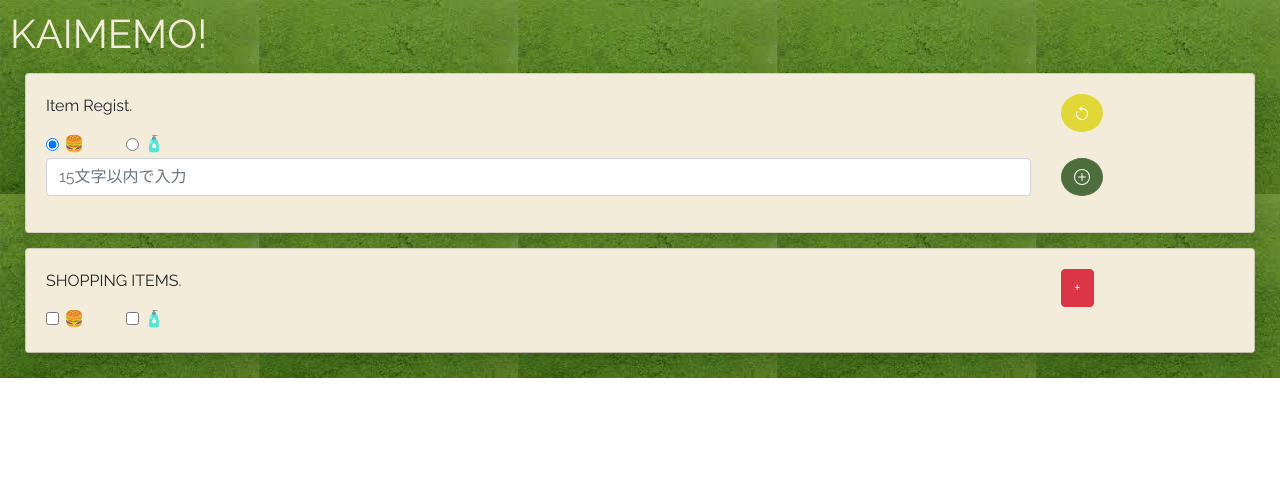
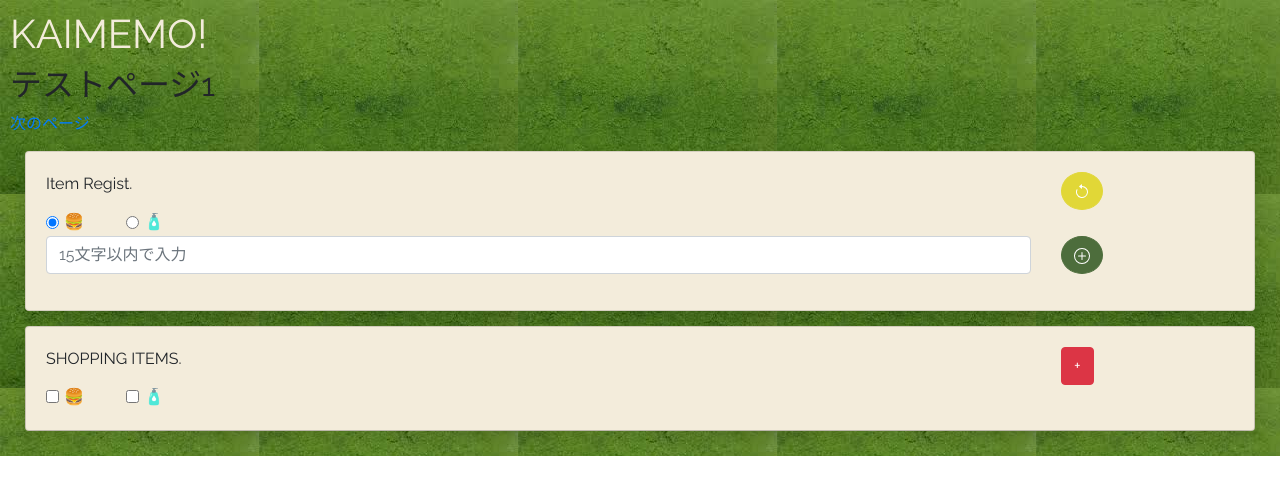
Before and after one commit to myantyuWorld/kaimemo, a Vue app: page / in a window 1280 px wide. Shown: the top 494 px of the page. Built offline with nearby package versions, Linux system fonts and the light colour scheme.

Commit message:
test vue-router

```diff
--- a/package.json
+++ b/package.json
@@ -10,6 +10,7 @@
     "bootstrap-icons": "^1.9.1",
     "bootstrap-vue": "^2.22.0",
     "vue": "^3.2.38",
+    "vue-router": "^4.1.5",
     "vuetify": "^3.0.0-alpha.2"
   },
   "devDependencies": {
--- a/src/App.vue
+++ b/src/App.vue
@@ -2,7 +2,7 @@
   <div class="wrapper">
     <div class="">
       <h1 class="title">KAIMEMO!</h1>
-
+      <router-view />
       <GoodsRegistForm
       v-model:memo-ref="memoComputed"
       :is-edit-ref="isEditRef"
--- /dev/null
+++ b/src/components/RouterTestFirst.vue
@@ -0,0 +1,6 @@
+<template>
+    <div>
+      <h2>テストページ1</h2>
+      <router-link to="/second">次のページ</router-link>
+    </div>
+  </template>
--- /dev/null
+++ b/src/components/RouterTestSecond.vue
@@ -0,0 +1,6 @@
+<template>
+    <div>
+      <h2>テストページ2</h2>
+      <router-link to="/second">次のページ</router-link>
+    </div>
+  </template>
--- a/src/main.js
+++ b/src/main.js
@@ -1,6 +1,7 @@
 import { createApp } from 'vue'
 import App from './App.vue'
+import router from './router/index'
 
 import './assets/main.css'
 
-createApp(App).mount('#app')
+createApp(App).use(router).mount('#app')
--- /dev/null
+++ b/src/route/RouterTestFirst.vue
@@ -0,0 +1,6 @@
+<template>
+    <div>
+      <h2>テストページ1</h2>
+      <router-link to="/second">次のページ</router-link>
+    </div>
+  </template>
--- /dev/null
+++ b/src/route/RouterTestSecond.vue
@@ -0,0 +1,6 @@
+<template>
+    <div>
+      <h2>テストページ2</h2>
+      <router-link to="/">次のページ</router-link>
+    </div>
+  </template>
--- /dev/null
+++ b/src/router/index.js
@@ -0,0 +1,23 @@
+import { createRouter, createWebHistory } from 'vue-router'
+import RouterTestFirst from '@/components/RouterTestFirst.vue'
+import RouterTestSecond from '@/components/RouterTestSecond.vue'
+
+const routes = [
+  {
+    path: '/',
+    name: 'routerTestFirst',
+    component: RouterTestFirst
+  },
+  {
+    path: '/second',
+    name: 'routerTestSecond',
+    component: RouterTestSecond
+  }
+]
+
+const router = createRouter({
+  history: createWebHistory(import.meta.env.BASE_URL),
+  routes
+})
+
+export default router
```
Also changed, not shown: 1 other file (tests, documents, lock files or other folders).
